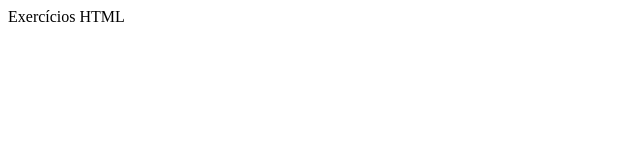
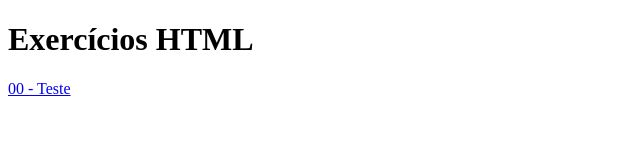
Before and after one commit to MarcusViniciusAbdalla/exercicios-js, a website: page html/index.html in a window 1280 px wide. Shown: the whole page, without its empty margins (0-640 px from the left). Drawn offline with Linux system fonts and the light colour scheme.

Commit message:
Update index.html

```diff
--- a/html/index.html
+++ b/html/index.html
@@ -8,10 +8,11 @@
 </head>
 <body>
     <header>
-        Exercícios HTML
+        <h1>Exercícios HTML</h1>
     </header>
     <nav>
-        <a href="exercicios/teste.html"></a>
+        <a href="exercicios/teste.html">00 - Teste</a>
     </nav>
+    <section id="conteudo"></section>
 </body>
 </html>
```
